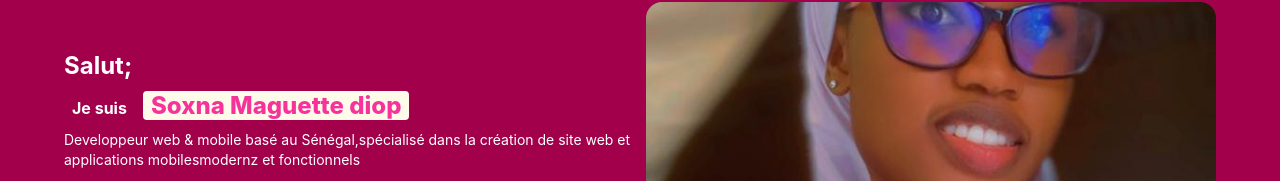
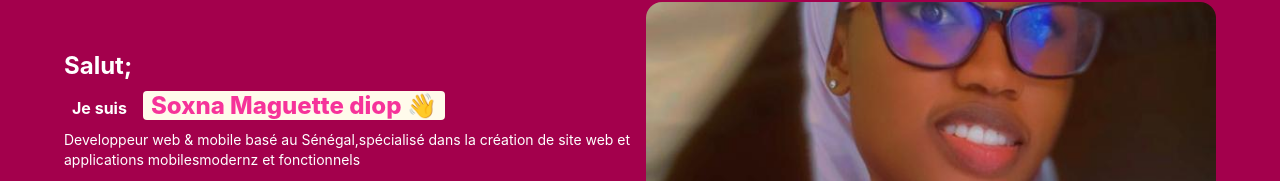
Before and after one commit to latyr0503/site_vitrine_xarala, a React (Vite) app: page / in a window 1280 px wide. Shown: the part 2710-2891 px from the top of the page. Built offline with nearby package versions, Linux system fonts and the light colour scheme.

Commit message:
modif icone

```diff
--- a/src/composants/elements/section-Max.tsx
+++ b/src/composants/elements/section-Max.tsx
@@ -14,8 +14,8 @@ export default function SectionMax() {
           </h1>
           <div className="p-2 text-white font-bold">
             Je suis
-            <span className="bg-amber-50 mx-4 px-2 font-extrabold text-2xl text-pink-500 rounded">
-              Soxna Maguette diop
+            <span className="bg-amber-50 m-4 px-2 font-extrabold text-2xl text-pink-500 rounded">
+              Soxna Maguette diop  👋
             </span>
           </div>
           <p className="text-sm text-white ">
```
